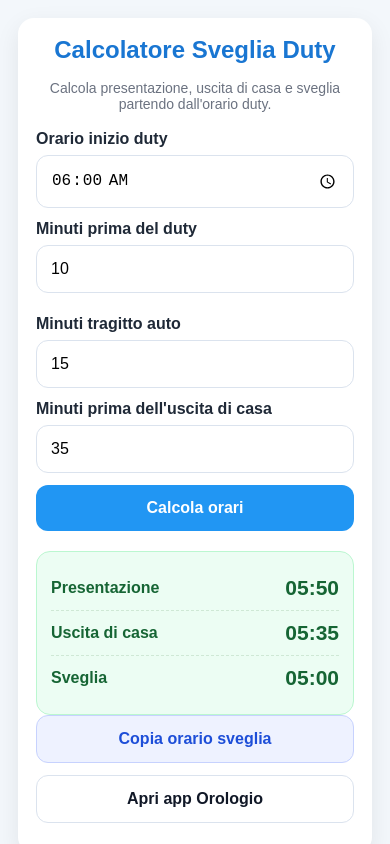
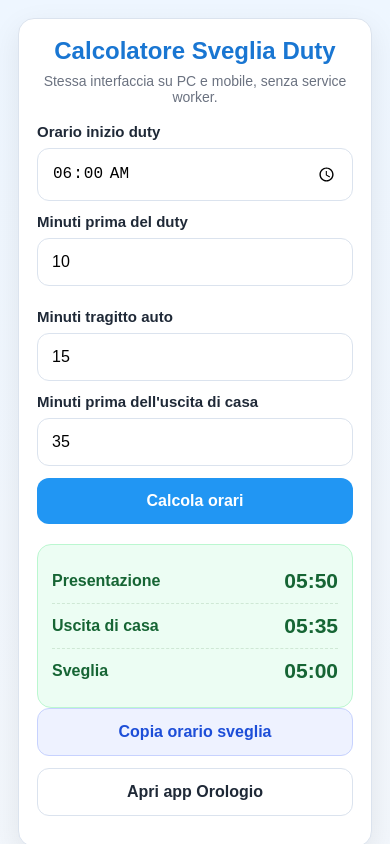
Before and after one commit to bebop80/Sveglia-Duty, a plain HTML site: page index.html in a window 390 px wide. Both pictures are taken after a click on the button "Calcola orari". Shown: the top 844 px of the page. Drawn offline with Linux system fonts and the light colour scheme.

Commit message:
Refactor styles and update HTML structure

```diff
--- a/index.html
+++ b/index.html
@@ -9,47 +9,66 @@
   <meta name="theme-color" content="#2196F3" />
   <meta name="mobile-web-app-capable" content="yes" />
   <meta name="apple-mobile-web-app-capable" content="yes" />
+  <meta name="apple-mobile-web-app-status-bar-style" content="default" />
 
   <style>
+    :root {
+      --bg: #f4f7fb;
+      --card: #ffffff;
+      --primary: #2196f3;
+      --primary-dark: #1976d2;
+      --text: #1f2937;
+      --muted: #6b7280;
+      --border: #dbe3ee;
+      --success-bg: #ecfdf3;
+      --success-text: #166534;
+      --shadow: 0 10px 30px rgba(0,0,0,.08);
+      --radius: 16px;
+    }
+
+    * { box-sizing: border-box; }
+
     body {
       margin: 0;
+      padding: 18px;
       font-family: Arial, sans-serif;
-      background: #f3f7fb;
-      color: #1f2937;
-      padding: 18px;
+      background: linear-gradient(180deg, #eef6ff 0%, var(--bg) 100%);
+      color: var(--text);
     }
 
-    .wrap {
+    .app {
       max-width: 560px;
       margin: 0 auto;
     }
 
     .card {
-      background: #fff;
-      border-radius: 16px;
+      background: var(--card);
+      border: 1px solid var(--border);
+      border-radius: var(--radius);
+      box-shadow: var(--shadow);
       padding: 18px;
-      box-shadow: 0 8px 24px rgba(0,0,0,0.08);
       margin-bottom: 16px;
     }
 
     h1 {
-      margin-top: 0;
-      color: #1976D2;
       text-align: center;
+      margin: 0 0 8px;
       font-size: 28px;
+      color: var(--primary-dark);
     }
 
-    p.info {
+    .subtitle {
       text-align: center;
-      color: #6b7280;
+      color: var(--muted);
+      margin: 0 0 18px;
       font-size: 14px;
-      margin-bottom: 18px;
     }
 
     label {
       display: block;
-      margin-bottom: 7px;
-      font-weight: bold;
+      margin-bottom: 8px;
+      font-weight: 700;
+      font-size: 15px;
     }
 
     input, button, select {
@@ -57,22 +76,20 @@
       padding: 14px;
       border-radius: 12px;
       font-size: 16px;
-      box-sizing: border-box;
       margin-bottom: 12px;
-    }
-
-    input, select {
-      border: 1px solid #dbe3ee;
+      border: 1px solid var(--border);
       background: #fff;
     }
 
     button {
       border: none;
-      background: #2196F3;
-      color: white;
-      font-weight: bold;
+      background: var(--primary);
+      color: #fff;
+      font-weight: 700;
       cursor: pointer;
     }
+
+    button:hover { background: var(--primary-dark); }
 
     button.secondary {
       background: #eef2ff;
@@ -82,8 +99,8 @@
 
     button.ghost {
       background: #fff;
-      color: #111827;
-      border: 1px solid #dbe3ee;
+      color: var(--text);
+      border: 1px solid var(--border);
     }
 
     .grid-2 {
@@ -94,7 +111,7 @@
 
     .results {
       display: none;
-      background: #ecfdf3;
+      background: var(--success-bg);
       border: 1px solid #bbf7d0;
       border-radius: 14px;
       padding: 14px;
@@ -105,24 +122,19 @@
       display: flex;
       justify-content: space-between;
       align-items: center;
+      gap: 12px;
       padding: 10px 0;
       border-bottom: 1px dashed #cfe8d5;
-      gap: 12px;
     }
 
-    .row:last-child {
-      border-bottom: none;
-    }
+    .row:last-child { border-bottom: none; }
 
-    .label {
-      font-weight: bold;
-      color: #166534;
-    }
+    .label { font-weight: 700; color: #166534; }
 
     .time {
       font-size: 24px;
       font-weight: 800;
-      color: #166534;
+      color: var(--success-text);
     }
 
     .events {
@@ -132,25 +144,25 @@
     }
 
     .event-item {
-      background: #fff;
-      border: 1px solid #dbe3ee;
+      border: 1px solid var(--border);
       border-radius: 14px;
       padding: 12px;
+      background: #fff;
     }
 
     .event-title {
-      font-weight: bold;
+      font-weight: 700;
       margin-bottom: 4px;
     }
 
     .event-meta {
+      color: var(--muted);
       font-size: 13px;
-      color: #6b7280;
       margin-bottom: 10px;
     }
 
     .status {
-      color: #6b7280;
+      color: var(--muted);
       font-size: 14px;
       margin-top: 6px;
     }
@@ -166,25 +178,17 @@
     }
 
     @media (max-width: 520px) {
-      .grid-2 {
-        grid-template-columns: 1fr;
-      }
-
-      .time {
-        font-size: 21px;
-      }
-
-      h1 {
-        font-size: 24px;
-      }
+      .grid-2 { grid-template-columns: 1fr; }
+      h1 { font-size: 24px; }
+      .time { font-size: 21px; }
     }
   </style>
 </head>
 <body>
-  <div class="wrap">
+  <div class="app">
     <div class="card">
       <h1>Calcolatore Sveglia Duty</h1>
-      <p class="info">Calcola presentazione, uscita di casa e sveglia partendo dall'orario duty.</p>
+      <p class="subtitle">Stessa interfaccia su PC e mobile, senza service worker.</p>
 
       <label for="dutyTime">Orario inizio duty</label>
       <input type="time" id="dutyTime" value="06:00" />
@@ -226,20 +230,20 @@
 
     <div class="card">
       <label>Google Calendar</label>
-      <button id="authorize_button" class="secondary" type="button" style="visibility:hidden;">Collega Google Calendar</button>
-      <button id="signout_button" class="ghost" type="button" style="visibility:hidden;">Disconnetti</button>
+      <button id="authorize_button" class="secondary" type="button" style="display:none;">Collega Google Calendar</button>
+      <button id="signout_button" class="ghost" type="button" style="display:none;">Disconnetti</button>
 
       <div id="calendarStatus" class="status">Google Calendar non collegato.</div>
       <div id="events" class="events"></div>
 
       <div class="warning">
-        Se il bottone Google Calendar non si attiva, controlla di avere inserito Client ID e API Key corretti in app.js e l'origine autorizzata giusta su Google Cloud.
+        Inserisci Client ID e API Key in app.js. Se vuoi solo il calcolo manuale, puoi ignorare questa parte.
       </div>
     </div>
   </div>
 
+  <script src="https://apis.google.com/js/api.js" async defer onload="gapiLoaded()"></script>
+  <script src="https://accounts.google.com/gsi/client" async defer onload="gisLoaded()"></script>
   <script src="./app.js"></script>
-  <script async defer src="https://apis.google.com/js/api.js" onload="gapiLoaded()"></script>
-  <script async defer src="https://accounts.google.com/gsi/client" onload="gisLoaded()"></script>
 </body>
 </html>
```
